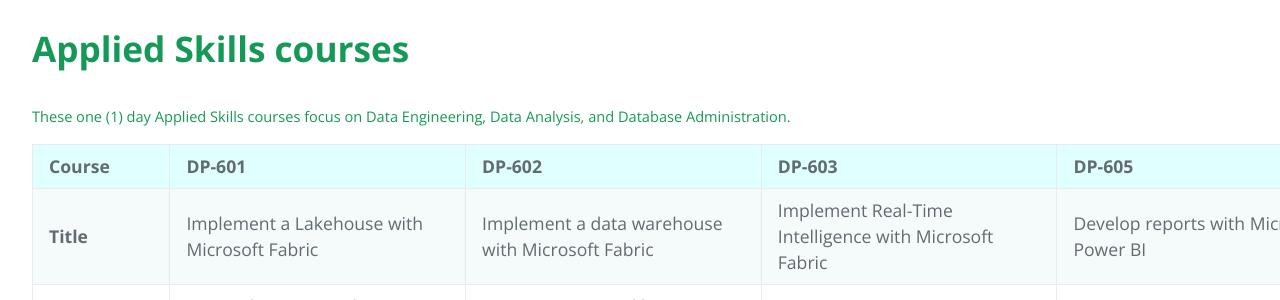
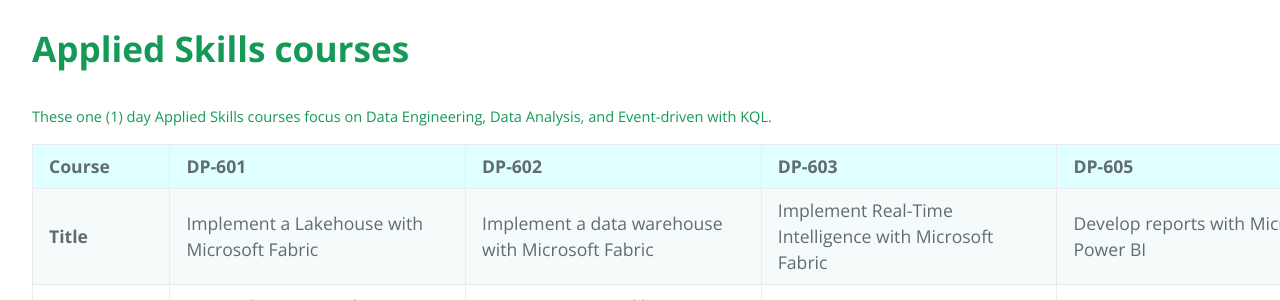
Before and after one commit to true-while/tpm-cheat-sheets, a Jekyll site: the page built from docs/dp-table-1d.md, in a window 1280 px wide. Shown: the part 393-693 px from the top of the page. Built offline with Jekyll 4.4.1, drawn with Linux system fonts in a browser that asks for light colours; our own code applies the rules of GitHub Pages for plain Markdown files.

Commit message:
Update dp-table-1d.md

````diff
--- a/docs/dp-table-1d.md
+++ b/docs/dp-table-1d.md
@@ -1,5 +1,5 @@
 # **Applied Skills courses**
-##### These one (1) day Applied Skills courses focus on Data Engineering, Data Analysis, and Database Administration.
+##### These one (1) day Applied Skills courses focus on Data Engineering, Data Analysis, and Event-driven with KQL.
 ```table
 |**Course**|DP-601|DP-602|DP-603|DP-605|
 |** --- **| --- | --- | --- | --- |
````
